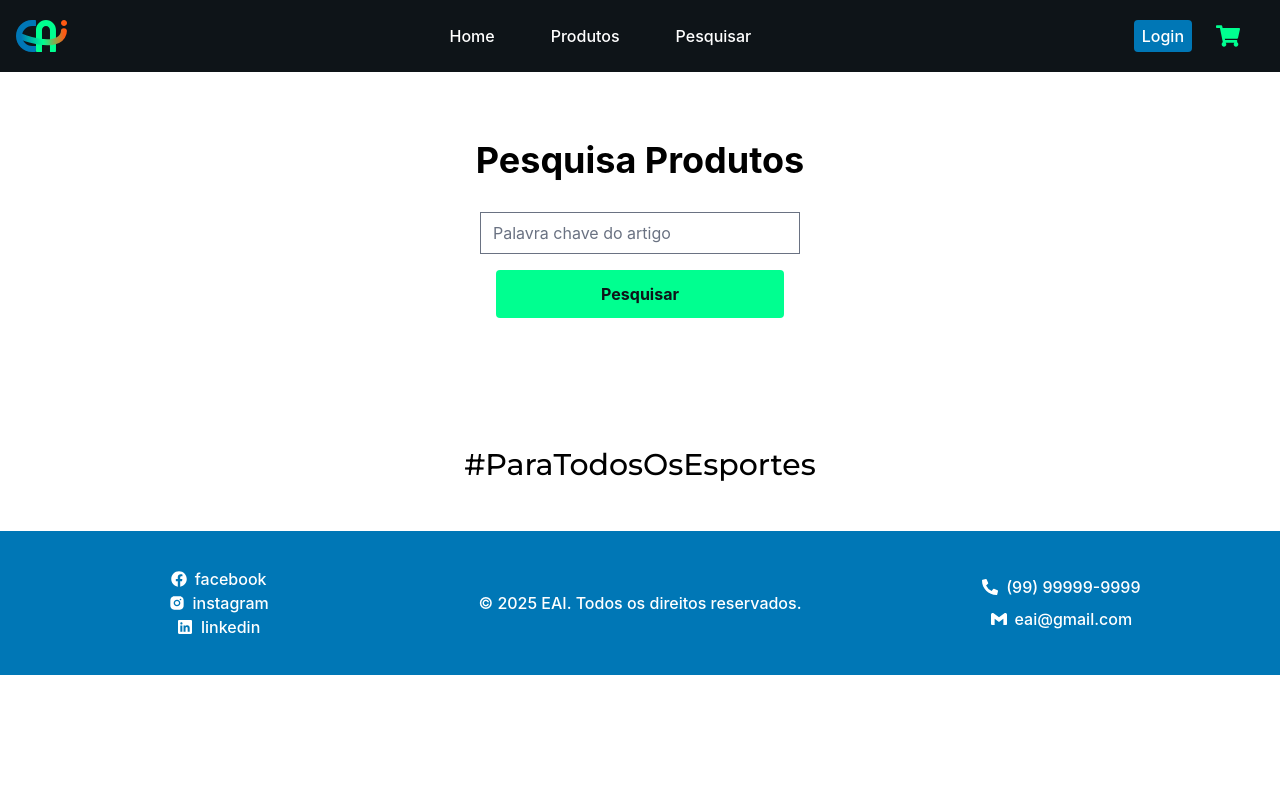
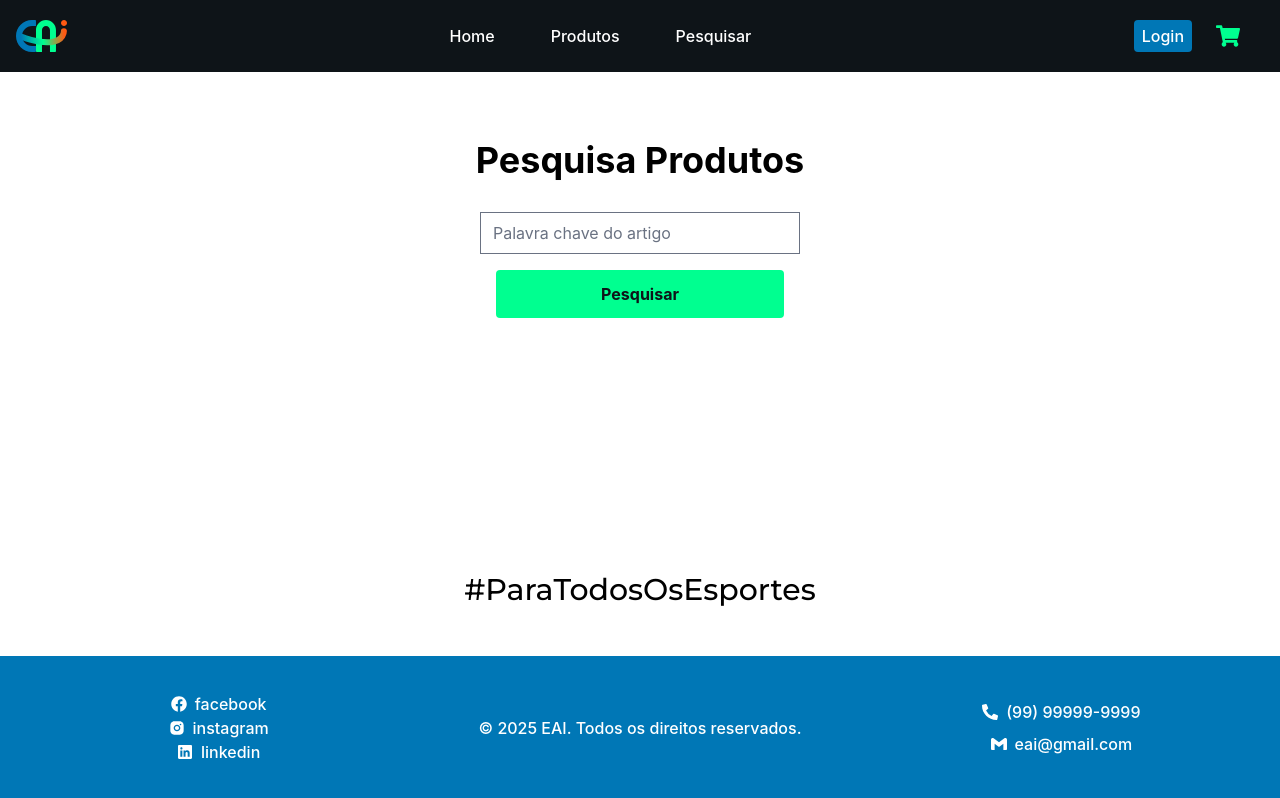
Before and after one commit to Aramanu/Trabalho_Final_Semestre, a React (Vite) app: page /pesquisa in a window 1280 px wide. Built offline with nearby package versions, Linux system fonts and the light colour scheme.

Commit message:
acerto pagina pesquisa

```diff
--- a/src/pages/Carrinho.jsx
+++ b/src/pages/Carrinho.jsx
@@ -13,8 +13,6 @@
   const [cupomInvalido, setCupomInvalido] = useState(false);
   const [descontoCupom] = useState(0.10);
   const [cep, setCep] = useState("");
-
-  console.log("Componente Carrinho montado. Itens:", itensCarrinho);
 
   const calcularSubtotal = () => calcularTotal();
   const calcularDesconto = () => cupomAplicado ? calcularSubtotal() * descontoCupom : 0;
--- a/src/pages/Pesquisa.jsx
+++ b/src/pages/Pesquisa.jsx
@@ -56,8 +56,9 @@
 
 
   return (
-    <>
+    <div className="flex flex-col min-h-screen">
       <Cabecalho />
+      <main className="flex-1">
         <div className="mt-30 md:mt-35 flex flex-col items-center gap-8  ">
           <h1 className="text-4xl font-bold flex justify-center my-10e">
             Pesquisa Produtos
@@ -82,7 +83,8 @@
             {listaResultados}
           </div>
         </section>
+      </main>
       <RodaPe />
-    </>
+    </div>
   );
 }
```
Lines whose indentation alone changed are shown as unchanged.
